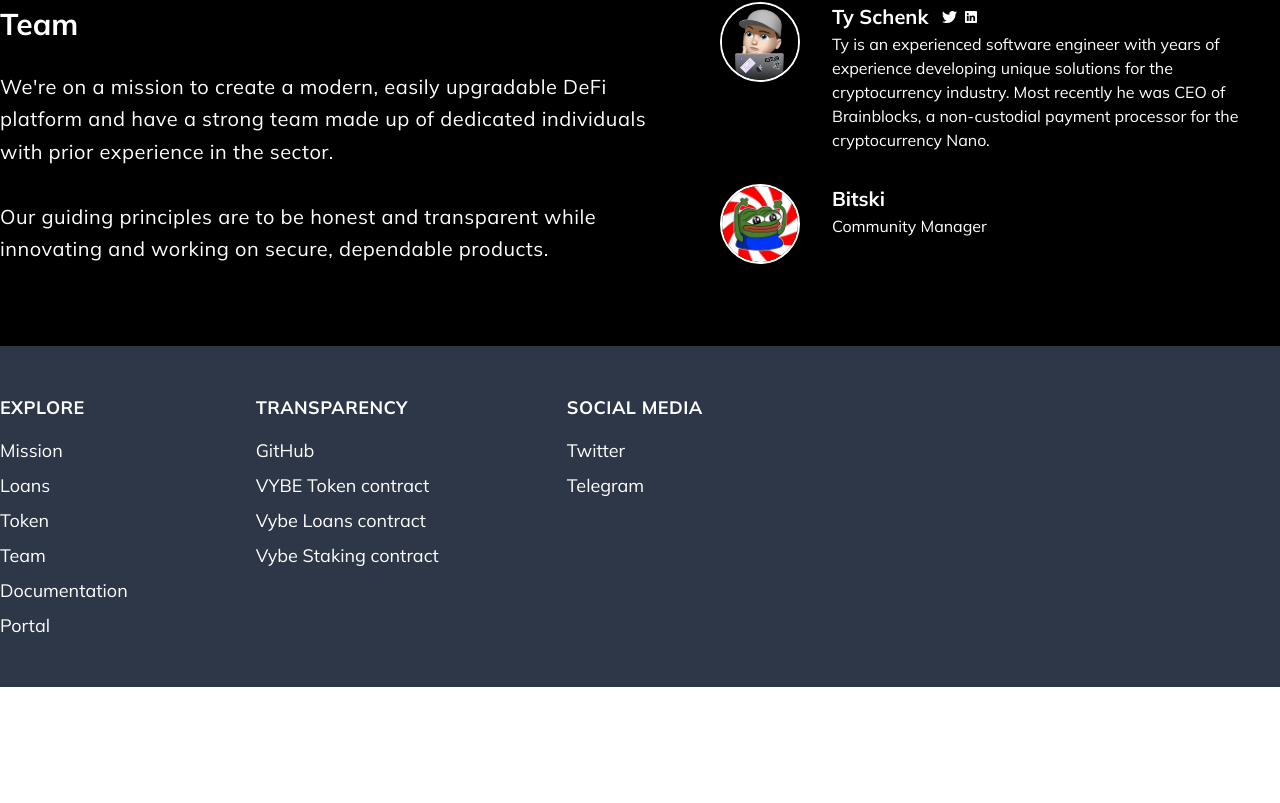
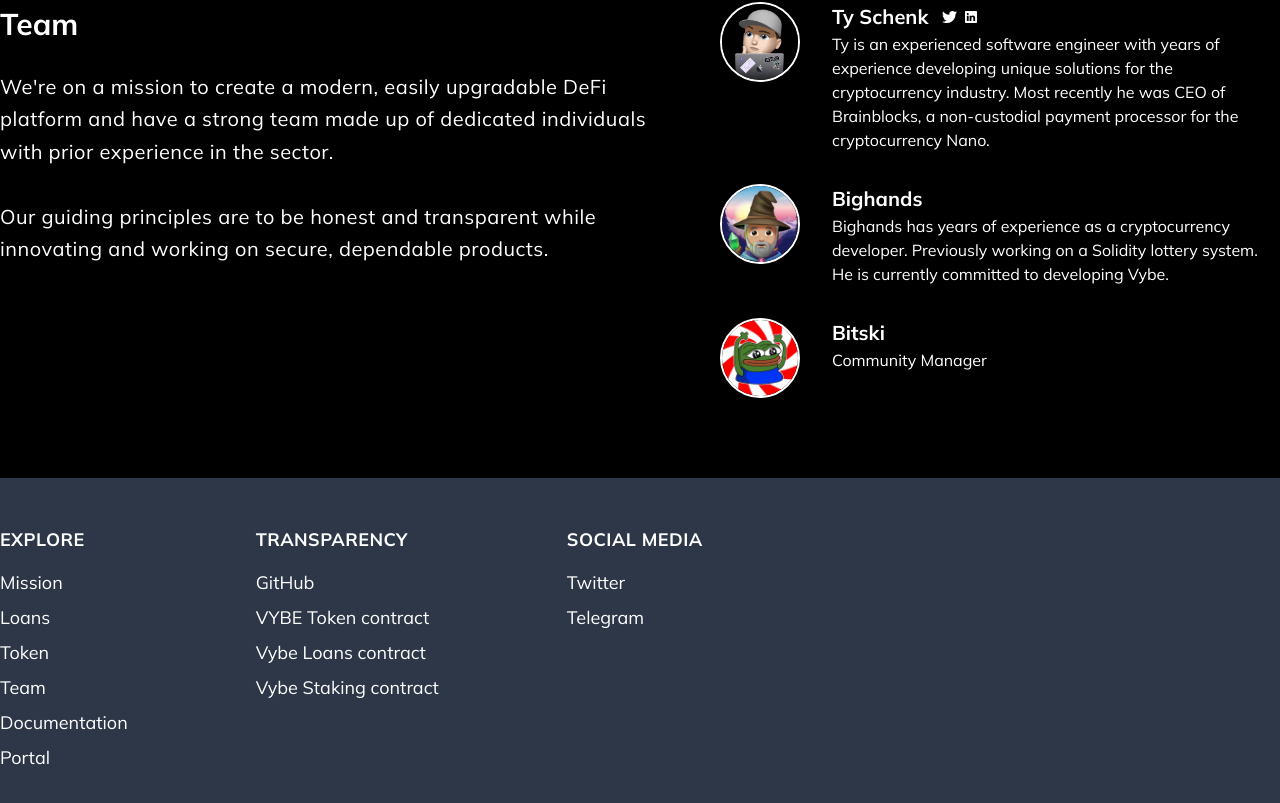
Before and after one commit to ShaneCorry/vybe-website, a Nuxt app: page / in a window 1280 px wide. Shown: the part 2625-3428 px from the top of the page. Before the commit the page ends 3312 px from the top, so only its background shows below. Built offline with nearby package versions, Linux system fonts and the light colour scheme; no server answers.

Commit message:
add bighands to team

```diff
--- a/components/TeamSection.vue
+++ b/components/TeamSection.vue
@@ -30,6 +30,17 @@
           </div>
         </div>
 
+        <!-- BigHands -->
+        <div class="flex items-start space-x-8 mb-8">
+          <img src="~assets/img/bighands.png" alt="Image of Bighands" class="h-20 border-2 border-white rounded-full">
+          <div class="">
+            <h4 class="text-xl font-bold">
+              Bighands
+            </h4>
+            <p class="max-w-lg">{{ $t('team-bighands') }}</p>
+          </div>
+        </div>
+
         <!-- Bitski -->
         <div class="flex items-start space-x-8">
           <img src="~assets/img/bitski.jpg" alt="Image of Bitski" class="h-20 border-2 border-white rounded-full">
--- a/lang/en.json
+++ b/lang/en.json
@@ -15,6 +15,7 @@
     "mission-coming-soon-copy": "Future melodies are planned",
     "team-title": "Team",
     "team-ty": "Ty is an experienced software engineer with years of experience developing unique solutions for the cryptocurrency industry. Most recently he was CEO of Brainblocks, a non-custodial payment processor for the cryptocurrency Nano.",
+    "team-bighands": "Bighands has years of experience as a cryptocurrency developer. Previously working on a Solidity lottery system. He is currently committed to developing Vybe.",
     "team-bitski": "Community Manager",
     "team-copy-one": "We're on a mission to create a modern, easily upgradable DeFi platform and have a strong team made up of dedicated individuals with prior experience in the sector.",
     "team-copy-two": "Our guiding principles are to be honest and transparent while innovating and working on secure, dependable products.",
```
Also changed, not shown: assets/img/bighands.png (added).
